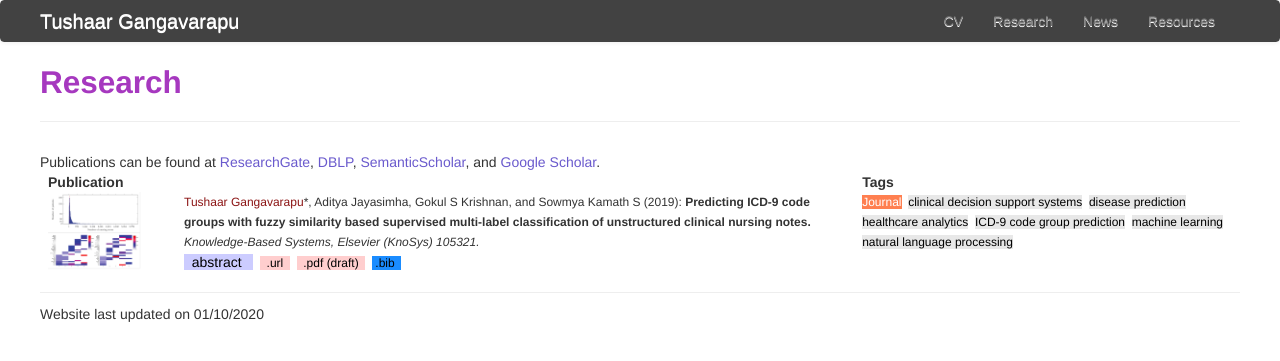
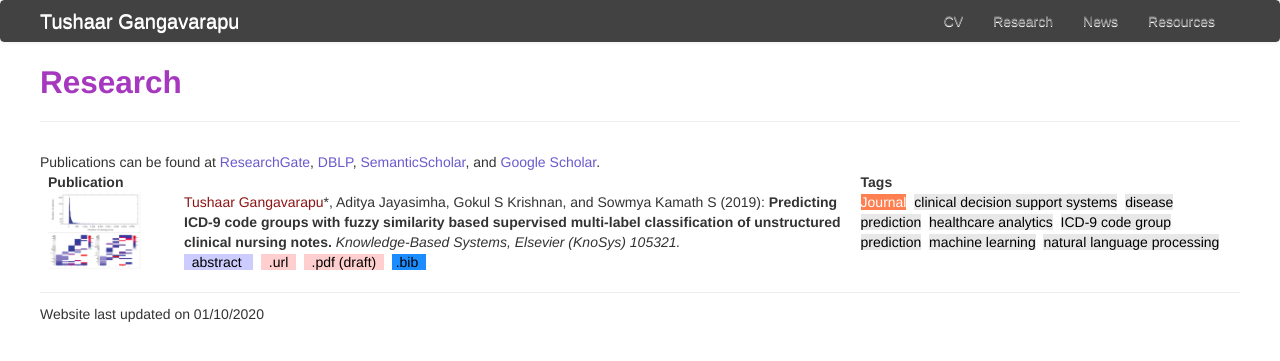
Before and after one commit to TushaarGVS/tushaargvs.github.io, a Jekyll site: the page built from pages/research.html, in a window 1280 px wide. Shown: the top 361 px of the page. Built offline with Jekyll 4.4.1, drawn with Linux system fonts in a browser that asks for light colours; nearby versions of some CDN libraries.

Commit message:
Customizing the website

```diff
--- a/pages/research.html
+++ b/pages/research.html
@@ -40,7 +40,7 @@
   });
 </script>
 
-<div style="font-size: 14px"> Publications can be found at
+<div> Publications can be found at
   <a href="" target="_blank">ResearchGate</a>,
   <a href="" target="_blank">DBLP</a>,
   <a href="" target="_blank">SemanticScholar</a>, and
@@ -58,21 +58,21 @@
     <td>
       <img src="../assets/pub_images/knosys-2019.png" style="max-width: 120px; height: auto;vertical-align: left;">
     </td>
-    <td style="font-weight: normal; font-size: 12px; vertical-align: top;">
+    <td style="font-weight: normal;vertical-align: top;">
       <font color="#8c1515">Tushaar Gangavarapu</font>*, Aditya Jayasimha, Gokul S Krishnan, and Sowmya Kamath S (2019): <b>Predicting ICD-9 code groups with fuzzy similarity based supervised multi-label classification of unstructured clinical nursing notes.</b> <i>Knowledge-Based Systems, Elsevier (KnoSys) 105321.</i>
       <br/>
 
-      <span id="abs-show" style="color:white;font-size:14px;background-color:#ccccff;cursor: pointer;" onclick="abs_btn()"><font color="black">&nbsp; abstract &nbsp;</font>
+      <span id="abs-show" style="color:white;background-color:#ccccff;cursor: pointer;" onclick="abs_btn()"><font color="black">&nbsp; abstract &nbsp;</font>
         <div id="abs-dialog" style="display: none" align = "center">
           In hospitals, caregivers are trained to chronicle the subtle changes in the clinical conditions of a patient at regular intervals, for enabling decision-making. Caregivers’ text-based clinical notes are a significant source of rich patient-specific data, that can facilitate effective clinical decision support, despite which, this treasure-trove of data remains largely unexplored for supporting the prediction of clinical outcomes. The application of sophisticated data modeling and prediction algorithms with greater computational capacity have made disease prediction from raw clinical notes a relevant problem. In this paper, we propose an approach based on vector space and topic modeling, to structure the raw clinical data by capturing the semantic information in the nursing notes. Fuzzy similarity based data cleansing approach was used to merge anomalous and redundant patient data. Furthermore, we utilize eight supervised multi-label classification models to facilitate disease (ICD-9 code group) prediction. We present an exhaustive comparative study to evaluate the performance of the proposed approaches using standard evaluation metrics. Experimental validation on MIMIC-III, an open database, underscored the superior performance of the proposed Term weighting of unstructured notes AGgregated using fuzzy Similarity (TAGS) model, which consistently outperformed the state-of-the-art structured data based approach by 7.79% in AUPRC and 1.24% in AUROC.
         </div>
       </span>&nbsp;
 
-      <span style="color:white;font-size:12px;background-color:#FFCECE;cursor: pointer;"> <a href="https://doi.org/10.1016/j.knosys.2019.105321" target="_blank"><font color="black">&nbsp; .url &nbsp;</font></a></span>&nbsp;
+      <span style="color:white;background-color:#FFCECE;cursor: pointer;"> <a href="https://doi.org/10.1016/j.knosys.2019.105321" target="_blank"><font color="black">&nbsp; .url &nbsp;</font></a></span>&nbsp;
 
-      <span style="color:white;font-size:12px;background-color:#FFCECE;cursor: pointer;"> <a href="../assets/publications/knosys-2019-draft.pdf"><font color="black">&nbsp; .pdf (draft) &nbsp;</font></a></span>&nbsp;
+      <span style="color:white;background-color:#FFCECE;cursor: pointer;"> <a href="../assets/publications/knosys-2019-draft.pdf"><font color="black">&nbsp; .pdf (draft) &nbsp;</font></a></span>&nbsp;
 
-      <span id="bib-show" style="color:white;font-size:12px;background-color:#1a8cff;cursor: pointer;" onclick="bib_btn()"><font color="black">&nbsp;.bib &nbsp;</font>
+      <span id="bib-show" style="color:white;background-color:#1a8cff;cursor: pointer;" onclick="bib_btn()"><font color="black">&nbsp;.bib &nbsp;</font>
         <div id="bib-dialog" style="display: none" align = "center">
           @article{gangavarapu-knosys-2019,
             author = "Tushaar Gangavarapu and Aditya Jayasimha and Gokul S. Krishnan and Sowmya Kamath S.",
@@ -87,7 +87,7 @@
         </div>
       </span>
     </td>
-    <td style="font-weight: normal; font-size: 12px; vertical-align: top;">
+    <td style="font-weight: normal;vertical-align: top;">
       <span style="color:white;background-color: coral">Journal</span>&nbsp;
       <span style="color:black;background-color: #E8E8E8">clinical decision support systems</span>&nbsp;
       <span style="color:black;background-color: #E8E8E8">disease prediction</span>&nbsp;
```
